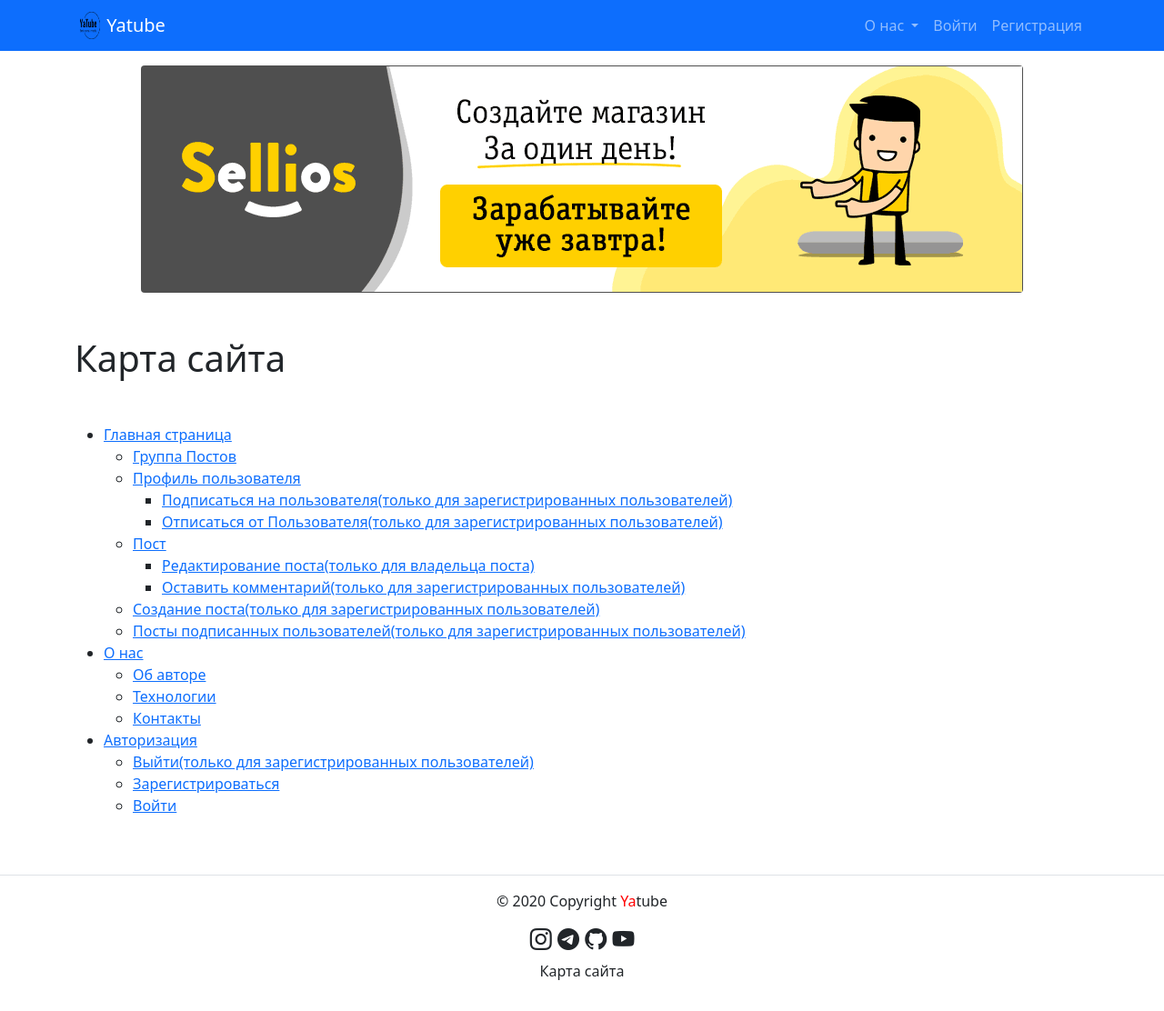
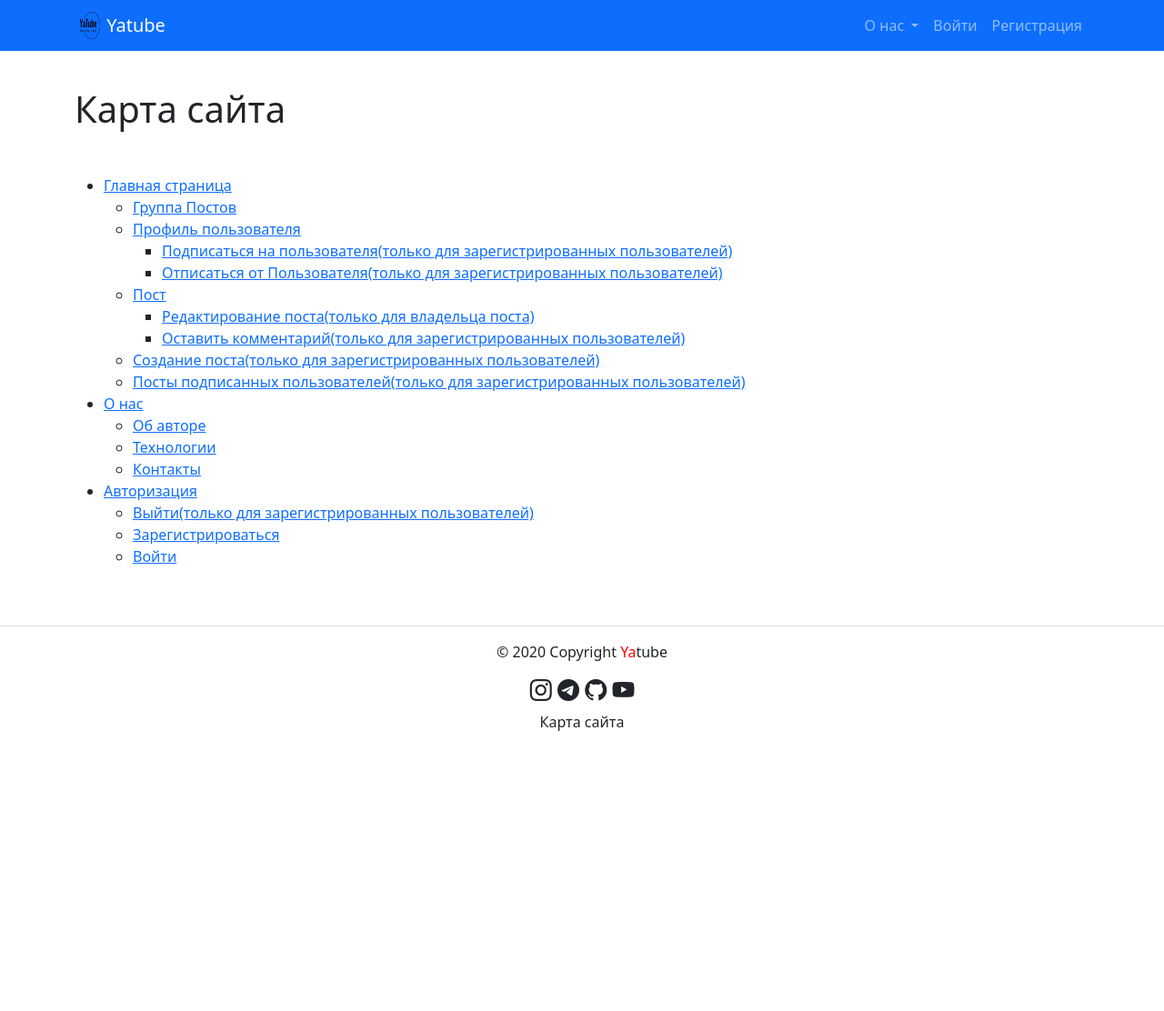
Before and after one commit to MakarovPetr2004/Yatube, a Django app: template yatube/templates/about/map.html in a window 1280 px wide. Shown: the whole page at 91% size. After the commit the page ends 804 px from the top, so only its background shows below. Run offline with Django 3.2, Linux system fonts and the light colour scheme; the template is opened without the code that fills it: most values are stand-ins (such as "Sample title", 1, 10 or a date in 2020).

Commit message:
Удалена реклама

```diff
--- a/requirements.txt
+++ b/requirements.txt
@@ -8,5 +8,4 @@
 typing_extensions==4.4.0
 Pillow==9.4.0
 sorl-thumbnail==12.9.0
-djangorestframework~=3.14.0
 djoser==2.1.0
--- a/yatube/templates/base.html
+++ b/yatube/templates/base.html
@@ -41,11 +41,6 @@
 {% include 'includes/header.html' %}
 
 <main class="mt-5">
-  <div class="container text-center pt-4">
-    <a href="https://sellios.ru/"><img
-            src="{% static 'img/ads/970x250_sellios_0100-1.gif' %}"
-            class="rounded img-fluid" alt="Тут должна быть реклама"></a>
-  </div>
   {% block content %}
     Тут должен быть контент страницы
   {% endblock %}
--- a/yatube/yatube/settings.py
+++ b/yatube/yatube/settings.py
@@ -61,11 +61,9 @@
     'django.contrib.sessions',
     'django.contrib.messages',
     'django.contrib.staticfiles',
-    'django_extensions',
     'rest_framework',
     'sorl.thumbnail',
     'djoser',
-
 ]
 
 MIDDLEWARE = [
```
Also changed, not shown: yatube/static/img/ads/300x600_sellios_0101.gif (deleted), yatube/static/img/ads/970x250_sellios_0100-1.gif (deleted).
